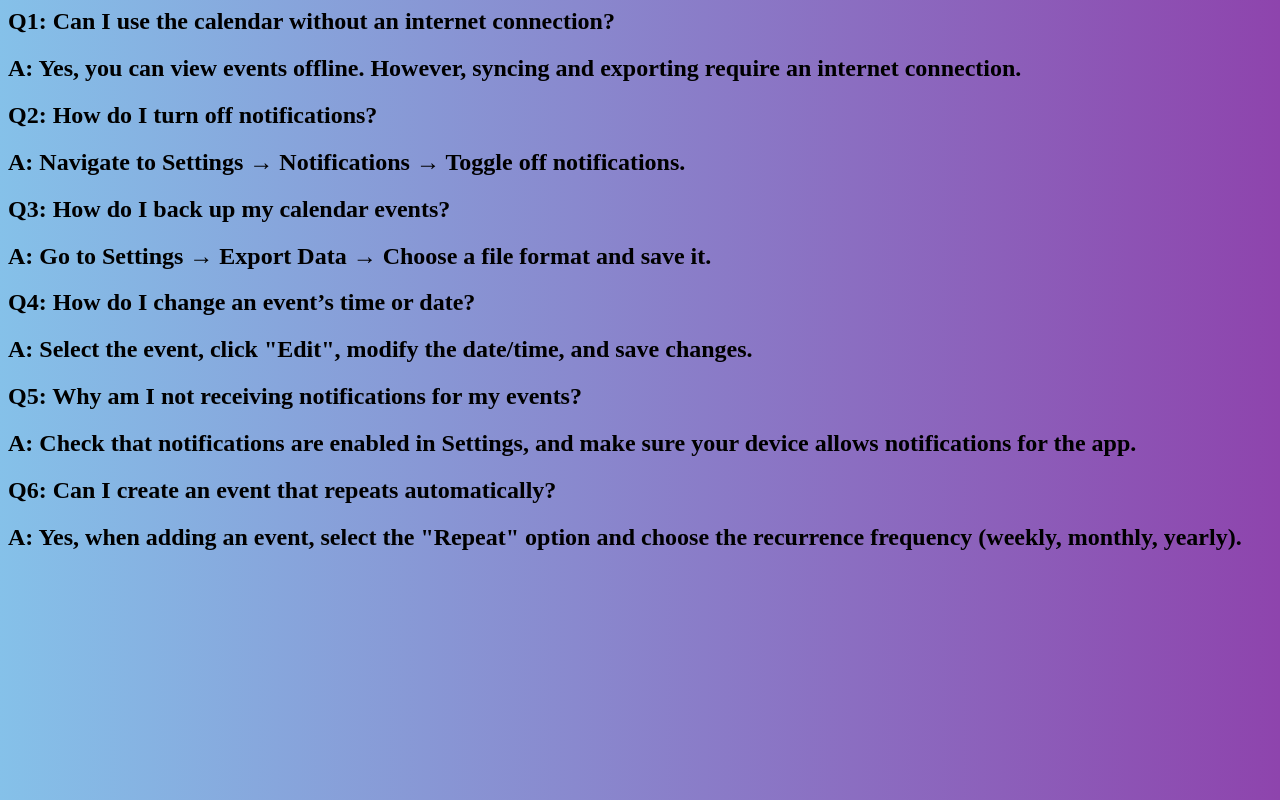
After one commit to muhammada06/Calendar, a Flask app: page /FAQs in a window 1280 px wide. The commit adds this page. Run offline with Flask 3, Linux system fonts and the light colour scheme.

Commit message:
Update files

```diff
--- a/app.py
+++ b/app.py
@@ -3,6 +3,8 @@ from datetime import datetime
 from flask_sqlalchemy import SQLAlchemy
 from flask_login import UserMixin
 from flask_migrate import Migrate
+import googlemaps
+
 
 db=SQLAlchemy()
 #IMPORTING FLASK
@@ -10,9 +12,11 @@ def create_app():
     app=Flask(__name__, template_folder='templates')
     app.config['SECRET_KEY']='lol'
     app.config['SQLALCHEMY_DATABASE_URI']='sqlite:///./calanderdb.db'
+    app.config['GOOGLE_MAPS_API_KEY'] = 'AIzaSyAZG1EHE7K9ncRou7nZrbxR7MMLuZJMzrM'
+    gmaps = googlemaps.Client(key=app.config['GOOGLE_MAPS_API_KEY'])
     db.init_app(app)
     from routes import register_routes
-    register_routes(app,db)
+    register_routes(app,db,gmaps)
 
 
     #imports later on
--- a/models.py
+++ b/models.py
@@ -16,8 +16,8 @@ class Event(UserMixin,db.Model):
     __tablename__='events'
     id=db.Column(db.Integer,primary_key=True)
     event_title=db.Column(db.String(100),nullable=False)
-    event_date=db.Column(db.Date,nullable=False)
-    event_time=db.Column(db.String(50),nullable=False)
+    event_start=db.Column(db.DateTime,nullable=False)
+    event_end=db.Column(db.DateTime,nullable=False)
     event_location=db.Column(db.String(200),nullable=False)
     user_id = db.Column(db.Integer, db.ForeignKey('users.id'), nullable=False)
-    user = db.relationship('User', backref=db.backref('events', lazy='dynamic'))
+    user = db.relationship('User', backref=db.backref('events', lazy='select'))
--- a/routes.py
+++ b/routes.py
@@ -1,18 +1,128 @@
 from flask import Flask, render_template,request,redirect,url_for,flash,session
 from datetime import datetime
 from flask_sqlalchemy import SQLAlchemy
-from flask_login import UserMixin
+from flask_login import UserMixin,current_user
 from flask_migrate import Migrate
 from models import User,Event
+import googlemaps
 
-def register_routes(app,db):
+def register_routes(app,db,maps):
+
+    #USER HOME PAGE
     @app.route('/')
     def homepage():
-        if 'user' in session:
-            return render_template('index.html', username=session['user'], logged_in=True)
-        else:
-            return render_template('index.html', logged_in=False)
+            return render_template('mainPage.html')
 
+    @app.route('/FAQs')
+    def faqs():
+        return render_template('FAQs.html')
+
+
+
+
+
+
+    @app.route('/addEvent', methods=['GET','POST'])
+    def addEvent():
+        if request.method=='POST':
+            event_name=request.form['name']
+            location=request.form['location']
+            event_start=request.form['start_time']
+            event_end=request.form['end_time']
+
+            try:
+                starting_time = datetime.strptime(event_start, '%Y-%m-%dT%H:%M')
+                ending_time = datetime.strptime(event_end, '%Y-%m-%dT%H:%M')
+            except ValueError:
+                flash("Invalid date format. Please use the correct format.", category='error')
+                return render_template('addEvent.html')
+
+            if starting_time>=ending_time:
+                flash("Event start time cannot be after the end time", catagory='error')
+                return render_template('addEvent.html')
+
+            event_location_check=maps.geocode(location)
+
+            if not event_location_check:
+                flash ("Place does not exist", catagory='error')
+                return render_template('addEvent.html')
+
+            createdEvent=Event(event_title=event_name,event_location=location,event_start=starting_time,event_end=ending_time,user_id=current_user.id)
+            db.session.add(createdEvent)
+            db.session.commit()
+            return redirect(url_for('calendar'))
+
+
+    @app.route('/modify_event/<int:event_id>', methods=['GET','POST'])
+    def modifyEvent(event_id):
+        chosenEvent=Event.query.filter_by(id=event_id).first()
+
+        if request.method=='POST':
+            desired_modification=request.form.get('action')
+
+            if desired_modification=='edit':
+                chosenEvent.event_title=request.form['name']
+                chosenEvent.event_location=request.form['location']
+                chosenEvent.event_start=request.form['start_time']
+                chosenEvent.event_end=request.form['end_time']
+
+                try:
+                    chosenEvent.starting_time = datetime.strptime(chosenEvent.event_start, '%Y-%m-%dT%H:%M')
+                    chosenEvent.ending_time = datetime.strptime(chosenEvent.event_end, '%Y-%m-%dT%H:%M')
+                except ValueError:
+                    flash("Invalid date format. Please use the correct format.", category='error')
+                    return render_template('modifyEvent.html')
+
+                if chosenEvent.starting_time>=chosenEvent.ending_time:
+                    flash("Event start time cannot be after the end time", catagory='error')
+                    return render_template('modifyEvent.html')
+
+                event_location_check=maps.geocode(chosenEvent.location)
+
+                if not event_location_check:
+                    flash ("Place does not exist", catagory='error')
+                    return render_template('modifyEvent.html')
+
+                db.session.commit()
+                return redirect(url_for('calendar'))
+
+            elif desired_modification=='delete':
+                db.session.delete(chosenEvent)
+                db.session.commit()
+                flash("Deletion completion",catagory='success')
+                return redirect(url_for('calendar'))
+
+        return render_template('modifyEvent.html', event=chosenEvent)
+
+
+
+    @app.route('/view_directions/<int:event_id>', methods=['GET','POST'])
+    def viewRoute(event_id):
+        chosenEvent=Event.query.filter_by(id=event_id).first()
+
+        if request.method=='POST':
+            starting_place=request.form['starting_location']
+            mode_of_transportation=request.form['mode_of_transportation']
+            event_location_check=maps.geocode(starting_place)
+            if not event_location_check:
+                    flash ("Place does not exist", catagory='error')
+                    return render_template('viewDirections.html')
+
+
+        iso_format_time=chosenEvent.start_time.isoformat()
+        route=maps.directions(starting_place,chosenEvent.event_location,mode=mode_of_transportation,arrival_time=iso_format_time)
+
+        if not route:
+            flash("No route found.", category='error')
+            return redirect(url_for('calendar'))
+
+        if route:
+            return render_template('viewDirections.html', event=chosenEvent, route=route)
+
+        return render_template('viewDirections.html', event=chosenEvent)
+
+
+    #USER AUTHORIZATION SYSTEM
     @app.route('/register',methods=['GET','POST'])
     def register():
         if request.method=='POST':
@@ -32,24 +142,7 @@ def register_routes(app,db):
                 db.session.commit()
                 flash('Registration successful!', category='success')
                 return redirect (url_for('login'))
-        return render_template('registration.html')
-
-
-
-
-
-    @app.route('/calendar')
-    def calendar():
-        return render_template('calendar.html')
-
-
-
-
-
-
-
-
-
+        return render_template('register.html')
 
 
 
@@ -57,8 +150,6 @@ def register_routes(app,db):
     def logout():
         session.pop('user',None)
         return render_template('logout.html')
-
-
 
 
     @app.route('/login', methods=['GET','POST'])
@@ -74,4 +165,4 @@ def register_routes(app,db):
                 return redirect(url_for('homepage'))
             else:
                 flash('Wrong username/password',category='error')
-        return render_template('login.html')
+        return render_template('loginFINAL.html')
--- /dev/null
+++ b/templates/FAQs.html
@@ -0,0 +1,30 @@
+<head>
+    <style>
+	body {
+   	 background: linear-gradient(to right, #85C1E9, #8E44AD);
+	}
+
+
+            color: white; /* Ensures text is visible on dark backgrounds */
+        }
+    </style>
+</head>
+
+
+<h2>Q1: Can I use the calendar without an internet connection?</h2>
+<h2>A: Yes, you can view events offline. However, syncing and exporting require an internet connection.</h2>
+
+<h2>Q2: How do I turn off notifications?</h2>
+<h2>A: Navigate to Settings → Notifications → Toggle off notifications.</h2>
+
+<h2>Q3: How do I back up my calendar events?</h2>
+<h2>A: Go to Settings → Export Data → Choose a file format and save it.</h2>
+
+<h2>Q4: How do I change an event’s time or date?</h2>
+<h2>A: Select the event, click "Edit", modify the date/time, and save changes.</h2>
+
+<h2>Q5: Why am I not receiving notifications for my events?</h2>
+<h2>A: Check that notifications are enabled in Settings, and make sure your device allows notifications for the app.</h2>
+
+<h2>Q6: Can I create an event that repeats automatically?</h2>
+<h2>A: Yes, when adding an event, select the "Repeat" option and choose the recurrence frequency (weekly, monthly, yearly).</h2>
--- a/templates/index.html
+++ b/templates/index.html
@@ -23,7 +23,7 @@
             <a href="{{ url_for('login') }}">Login</a>
         {% endif %}
 
-        <a href="{{ url_for('calendar') }}">Calendar Page</a>
+        <a href="{{ url_for('login') }}">Calendar Page</a>
     </nav>
 
 </body>
```
Also changed, not shown: static/signup.css (added, +135 -0 lines), templates/login.html (deleted, +0 -30 lines), templates/loginFINAL.html (+35 -14 lines), templates/mainPage.html (+6 -5 lines), templates/register.html (+29 -15 lines), templates/signup.css (deleted, +0 -113 lines), instance/calanderdb.db, templates/calendar.html (deleted).
